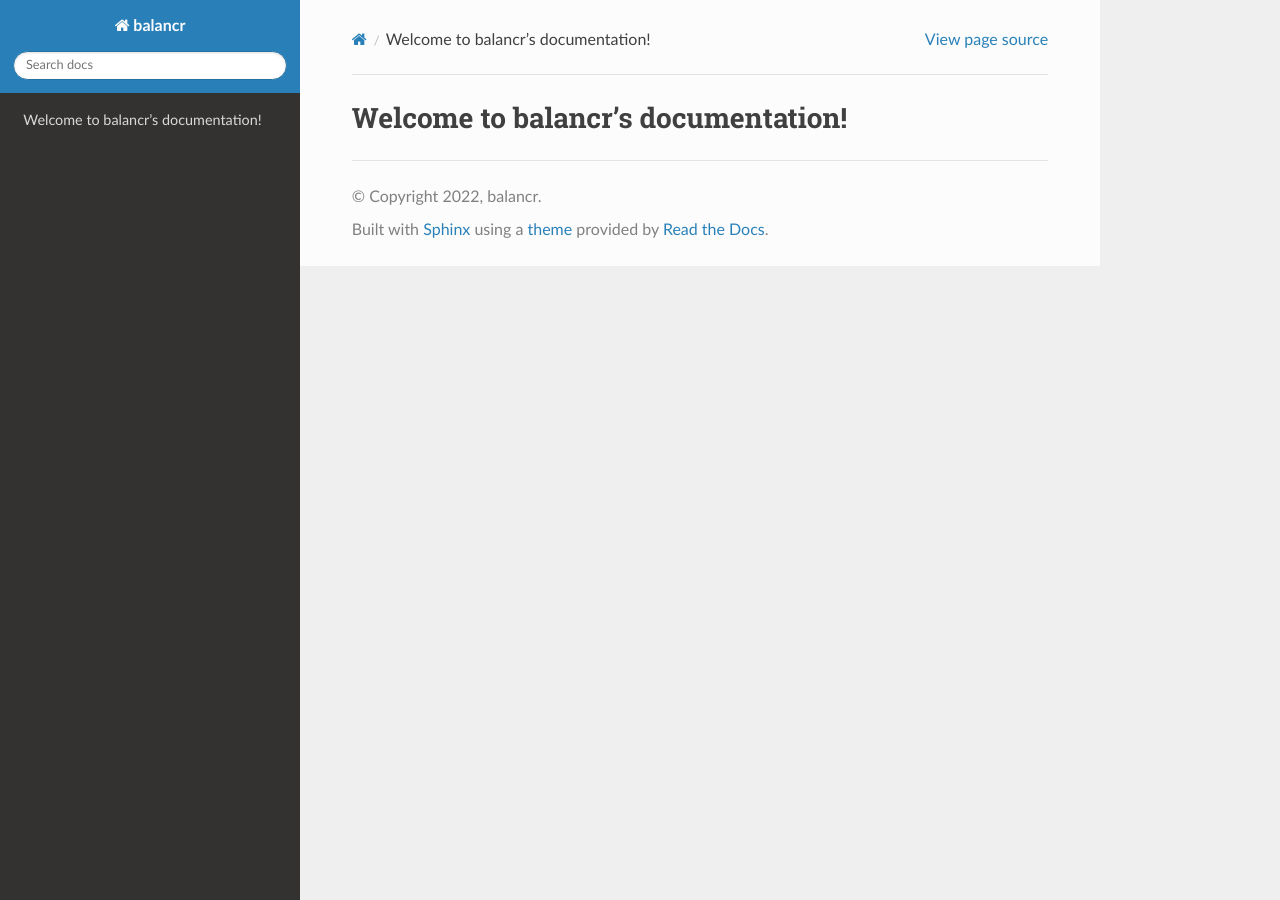
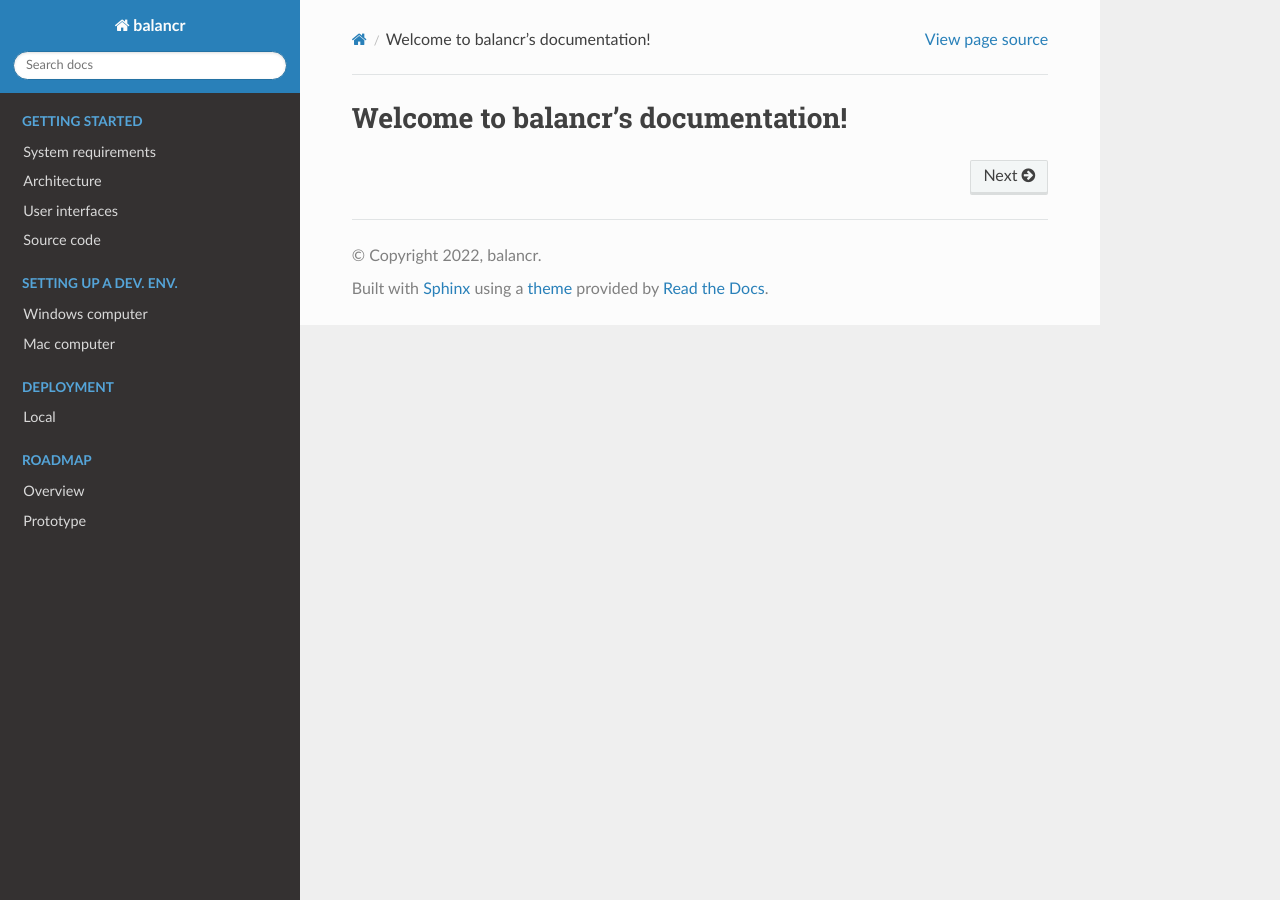
Before and after one commit to swissbalancr/balancr_rtd, a Sphinx documentation site: the page built from source/index.rst, in a window 1280 px wide. Built offline with Sphinx 7.4.7 and the Read the Docs theme 2.0.0, drawn with Linux system fonts in a browser that asks for light colours.

Commit message:
Worked on TOCs

```diff
--- /dev/null
+++ b/source/deployment/local.rst
@@ -0,0 +1,3 @@
+=====
+Local
+=====
--- /dev/null
+++ b/source/getting_started/architecture.rst
@@ -0,0 +1,3 @@
+============
+Architecture
+============
--- /dev/null
+++ b/source/getting_started/source_code.rst
@@ -0,0 +1,3 @@
+===========
+Source code
+===========
--- /dev/null
+++ b/source/getting_started/system_requirements.rst
@@ -0,0 +1,3 @@
+===================
+System requirements
+===================
--- /dev/null
+++ b/source/getting_started/user_interfaces.rst
@@ -0,0 +1,3 @@
+===============
+User interfaces
+===============
--- a/source/index.rst
+++ b/source/index.rst
@@ -8,4 +8,33 @@ Welcome to balancr's documentation!
 
 .. toctree::
    :maxdepth: 2
-   :caption: Contents:
+   :hidden:
+   :caption: Getting started
+
+   getting_started/system_requirements.rst
+   getting_started/architecture.rst
+   getting_started/user_interfaces.rst
+   getting_started/source_code.rst
+
+.. toctree::
+   :maxdepth: 2
+   :hidden:
+   :caption: Setting up a dev. env.
+
+   setting_up_dev_env/windows_os.rst
+   setting_up_dev_env/mac_os.rst
+
+.. toctree::
+   :maxdepth: 2
+   :hidden:
+   :caption: Deployment
+
+   deployment/local.rst
+
+.. toctree::
+   :maxdepth: 2
+   :hidden:
+   :caption: Roadmap
+
+   roadmap/overview.rst
+   roadmap/prototype.rst
--- /dev/null
+++ b/source/roadmap/overview.rst
@@ -0,0 +1,3 @@
+========
+Overview
+========
--- /dev/null
+++ b/source/roadmap/prototype.rst
@@ -0,0 +1,3 @@
+=========
+Prototype
+=========
--- /dev/null
+++ b/source/setting_up_dev_env/mac_os.rst
@@ -0,0 +1,3 @@
+============
+Mac computer
+============
--- /dev/null
+++ b/source/setting_up_dev_env/windows_os.rst
@@ -0,0 +1,3 @@
+================
+Windows computer
+================
```
